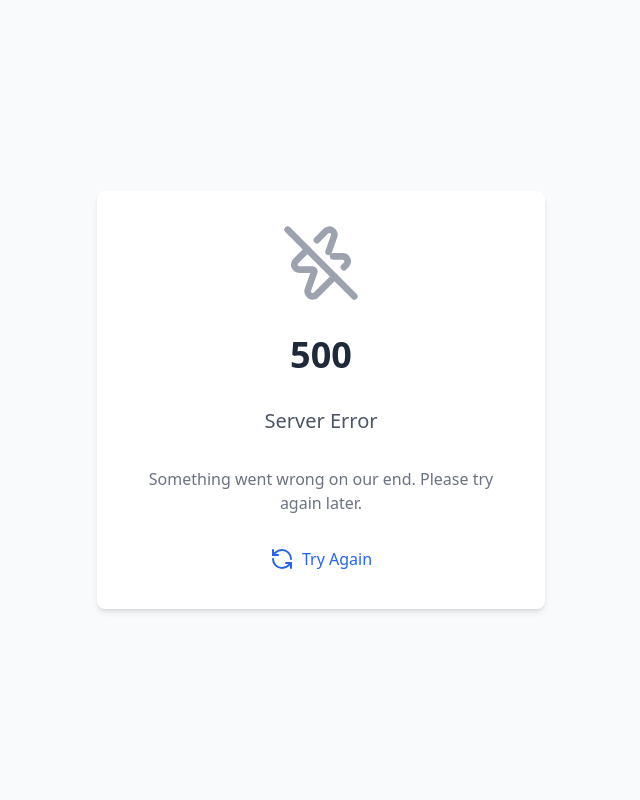
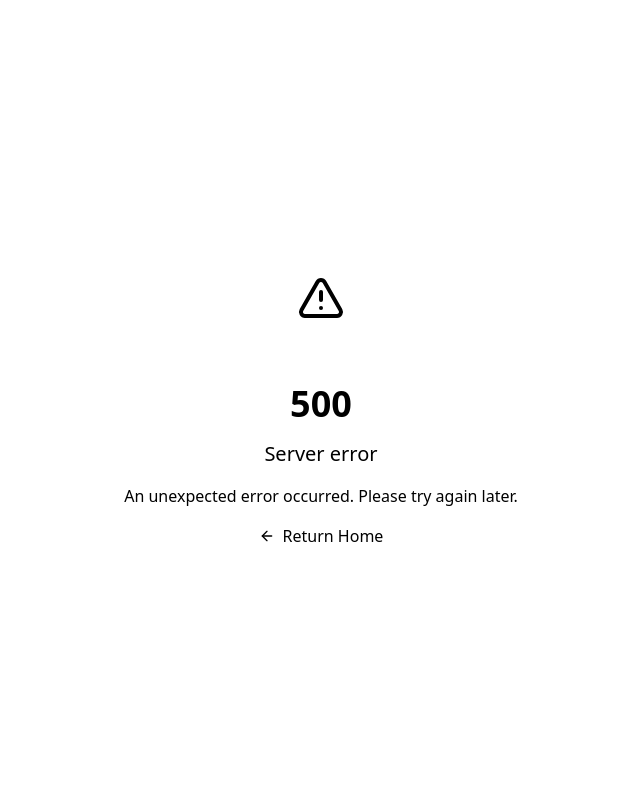
Before and after one commit to marlonjubiar/WinkSpam, a Flask app: template templates/500.html in a window 1280 px wide. Shown: the whole page, without its empty margins (319-959 px from the left). Run offline with Flask 3, Linux system fonts and the light colour scheme; the template is opened without the code that fills it, so the values that code supplies are empty; some libraries are stand-ins or nearby versions.

Commit message:
Update 500.html

```diff
--- a/templates/500.html
+++ b/templates/500.html
@@ -1,30 +1,31 @@
 <!DOCTYPE html>
-<html lang="en">
+<html lang="en" class="dark">
 <head>
     <meta charset="UTF-8">
     <meta name="viewport" content="width=device-width, initial-scale=1.0">
     <title>500 - Server Error</title>
+    <link href="https://fonts.googleapis.com/css2?family=Inter:wght@400;500;600;700&display=swap" rel="stylesheet">
     <script src="https://cdn.tailwindcss.com"></script>
     <script src="https://unpkg.com/lucide@latest"></script>
-    <script src="https://unpkg.com/lucide@latest/dist/umd/lucide.js"></script>
+    <!-- Include same styles as other pages -->
 </head>
-<body class="bg-gray-50">
-    <div class="min-h-screen flex items-center justify-center">
-        <div class="max-w-md w-full space-y-8 p-8 bg-white rounded-lg shadow-md text-center">
-            <div class="flex justify-center">
-                <i data-lucide="zap-off" class="h-20 w-20 text-gray-400"></i>
+<body class="bg-background text-foreground font-sans min-h-screen flex flex-col">
+    <main class="flex-1 flex items-center justify-center p-4">
+        <div class="text-center space-y-4">
+            <div class="inline-block p-6 bg-destructive/10 rounded-full mb-4">
+                <i data-lucide="alert-triangle" class="h-12 w-12 text-destructive"></i>
             </div>
-            <h1 class="text-4xl font-bold text-gray-800">500</h1>
-            <p class="text-xl text-gray-600">Server Error</p>
-            <p class="text-gray-500">Something went wrong on our end. Please try again later.</p>
-            <div>
-                <a href="/" class="inline-flex items-center gap-2 text-blue-600 hover:text-blue-500">
-                    <i data-lucide="refresh-ccw"></i>
-                    Try Again
-                </a>
-            </div>
+            <h1 class="text-4xl font-bold">500</h1>
+            <p class="text-xl text-muted-foreground">Server error</p>
+            <p class="text-muted-foreground">An unexpected error occurred. Please try again later.</p>
+            <a href="/" class="inline-flex items-center text-primary hover:underline mt-4">
+                <i data-lucide="arrow-left" class="h-4 w-4 mr-2"></i>
+                Return Home
+            </a>
         </div>
-    </div>
-    <script>lucide.createIcons();</script>
+    </main>
+    <script>
+        lucide.createIcons();
+    </script>
 </body>
 </html>
```
